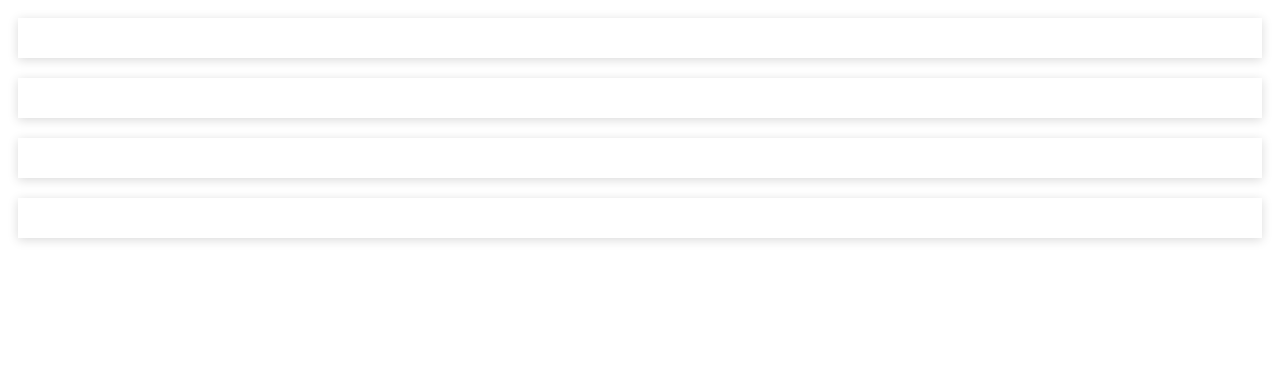
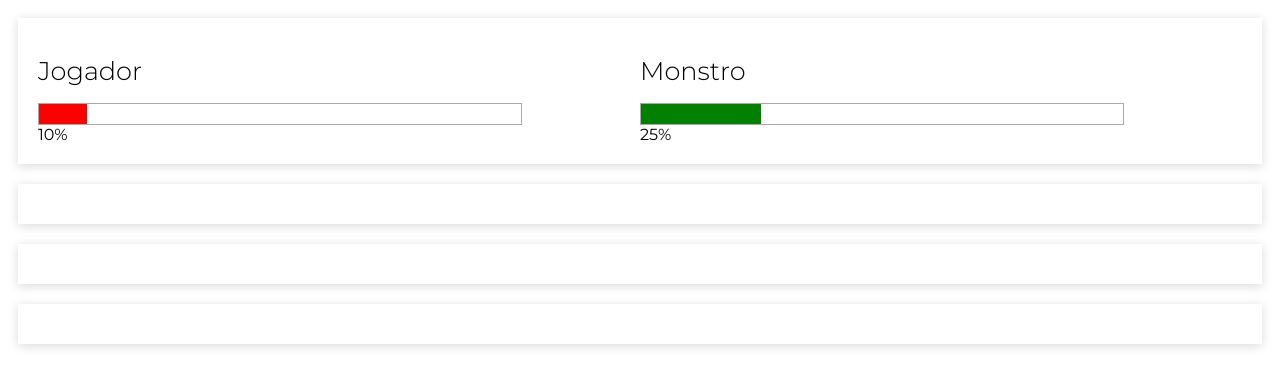
Before and after one commit to tiagosantos/matando-monstros-vuejs, a plain HTML site: page index.html in a window 1280 px wide. Drawn offline with nearby package versions, Linux system fonts and the light colour scheme.

Commit message:
Implement scoreboard

```diff
--- a/app.js
+++ b/app.js
@@ -1,6 +1,9 @@
 new Vue({
   el: '#app',
-  data: {},
+  data: {
+    playerLife: 10,
+    monsterLife: 25,
+  },
   computed: {},
   methods: {},
   watch: {}
--- a/index.html
+++ b/index.html
@@ -12,7 +12,26 @@
 </head>
 <body>
   <div id="app">
-    <div class="panel score"></div>
+    <div class="panel scores">
+      <div class="score">
+        <h1>Jogador</h1>
+        <div class="life-bar">
+          <div class="life"
+               :class="{danger: playerLife < 20}"
+               :style="{width: playerLife + '%'}"></div>
+        </div>
+        <div>{{ playerLife }}%</div>
+      </div>
+      <div class="score">
+        <h1>Monstro</h1>
+        <div class="life-bar">
+          <div class="life"
+               :class="{danger: monsterLife < 20}"
+               :style="{width: monsterLife + '%'}"></div>
+        </div>
+        <div>{{ monsterLife }}%</div>
+      </div>
+    </div>
     <div class="panel result"></div>
     <div class="panel buttons"></div>
     <div class="panel logs"></div>
--- a/style.css
+++ b/style.css
@@ -10,3 +10,30 @@ html{
   padding: 20px;
   box-shadow: 0 2px 10px rgba(0, 0, 0, 0.15);
 }
+.scores{
+  display: flex;
+}
+.score{
+  flex: 1;
+  flex-direction: column;
+  justify-content: center;
+  align-items: center;
+}
+.score h1{
+  font-weight: 300;
+  font-size: 1.6rem;
+}
+.life-bar{
+  width: 80%;
+  height: 20px;
+  border: 1px solid #AAA;
+}
+.life-bar .life{
+  display: flex;
+  justify-content: center;
+  height: 100%;
+  background-color: green;
+}
+.life-bar .life.danger{
+  background-color: red;
+}
```
